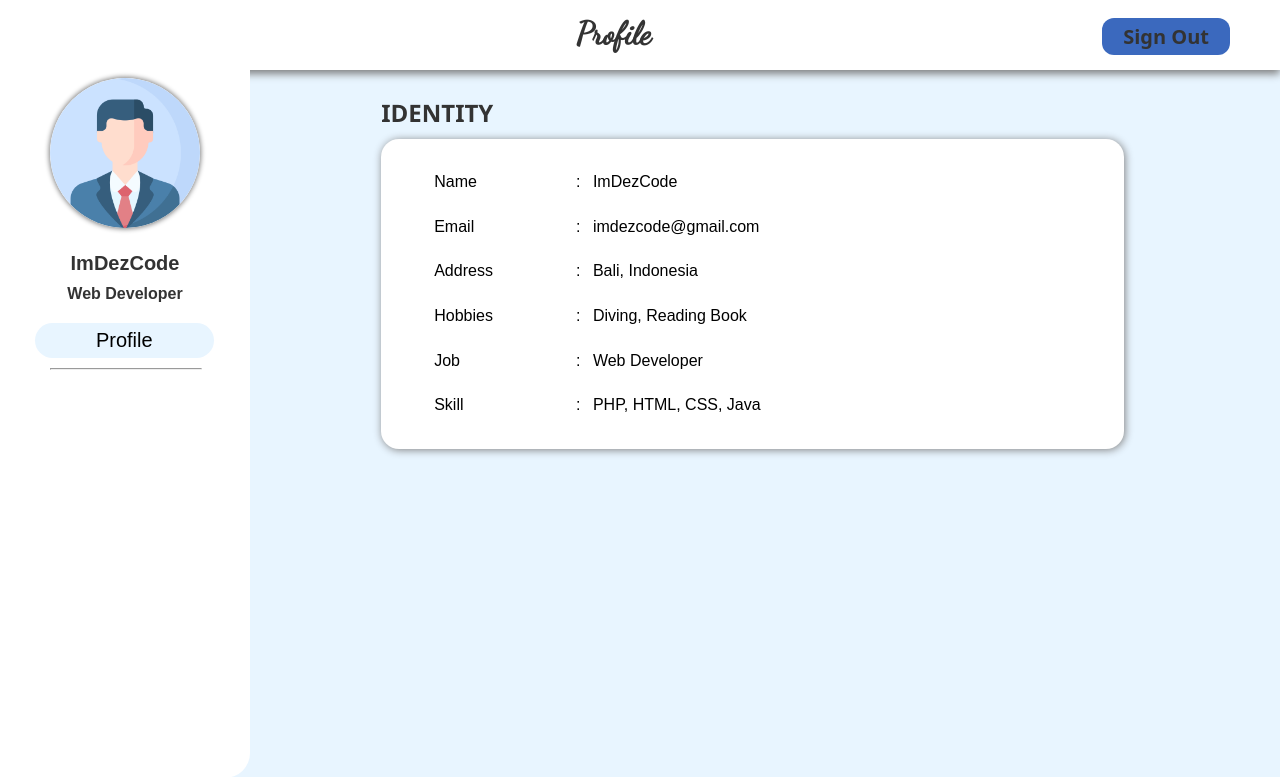
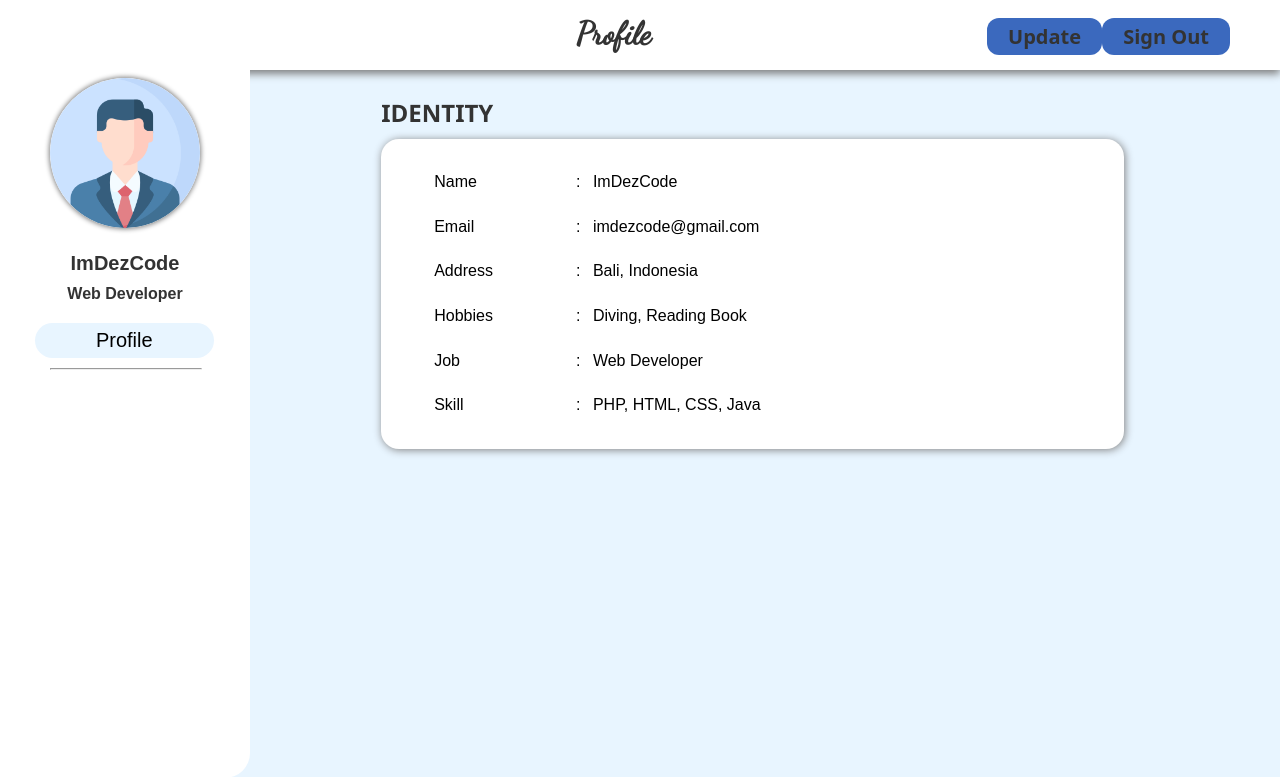
Before and after one commit to zarqizoubir/jobs_adds, a FastAPI app: page /me/ in a window 1280 px wide. Shown: the top 777 px of the page. Run offline with FastAPI, Linux system fonts and the light colour scheme.

Commit message:
finish for now

```diff
--- a/templates/profile/me.html
+++ b/templates/profile/me.html
@@ -7,7 +7,11 @@
 
     <!-- Custom Css -->
     <!-- <link rel="stylesheet" href="style.css" /> -->
-    <link rel="icon" type="image/x-icon" href="/static/favicon/icons8-admin-settings-male-stickers-96.png">
+    <link
+      rel="icon"
+      type="image/x-icon"
+      href="/static/favicon/icons8-admin-settings-male-stickers-96.png"
+    />
     <!-- FontAwesome 5 -->
     <link
       rel="stylesheet"
@@ -23,12 +27,18 @@
 
       <!-- Navbar -->
       <ul>
+
+        <li>
+          <button>
+            <a href="/me/update">
+              <b class="fa fa-sign-out-alt fa-2x"> Update </b>
+            </a>
+          </button>
+        </li>
         <li>
           <button>
             <a href="#sign-out">
-              <b class="fa fa-sign-out-alt fa-2x">
-                Sign Out
-              </b>
+              <b class="fa fa-sign-out-alt fa-2x"> Sign Out </b>
             </a>
           </button>
         </li>
@@ -40,12 +50,7 @@
     <!-- Sidenav -->
     <div class="sidenav">
       <div class="profile">
-        <img
-          src="/static/images/img.png"
-          alt=""
-          width="150"
-          height="150"
-        />
+        <img src="/static/images/img.png" alt="" width="150" height="150" />
 
         <div class="name">ImDezCode</div>
         <div class="job">Web Developer</div>
@@ -102,43 +107,6 @@
           </table>
         </div>
       </div>
-
-      <!-- <h2>SOCIAL MEDIA</h2>
-      <div class="card">
-        <div class="card-body">
-          <i class="fa fa-pen fa-xs edit"></i>
-          <div class="social-media">
-            <span class="fa-stack fa-sm">
-              <i class="fas fa-circle fa-stack-2x"></i>
-              <i class="fab fa-facebook fa-stack-1x fa-inverse"></i>
-            </span>
-            <span class="fa-stack fa-sm">
-              <i class="fas fa-circle fa-stack-2x"></i>
-              <i class="fab fa-twitter fa-stack-1x fa-inverse"></i>
-            </span>
-            <span class="fa-stack fa-sm">
-              <i class="fas fa-circle fa-stack-2x"></i>
-              <i class="fab fa-instagram fa-stack-1x fa-inverse"></i>
-            </span>
-            <span class="fa-stack fa-sm">
-              <i class="fas fa-circle fa-stack-2x"></i>
-              <i class="fab fa-invision fa-stack-1x fa-inverse"></i>
-            </span>
-            <span class="fa-stack fa-sm">
-              <i class="fas fa-circle fa-stack-2x"></i>
-              <i class="fab fa-github fa-stack-1x fa-inverse"></i>
-            </span>
-            <span class="fa-stack fa-sm">
-              <i class="fas fa-circle fa-stack-2x"></i>
-              <i class="fab fa-whatsapp fa-stack-1x fa-inverse"></i>
-            </span>
-            <span class="fa-stack fa-sm">
-              <i class="fas fa-circle fa-stack-2x"></i>
-              <i class="fab fa-snapchat fa-stack-1x fa-inverse"></i>
-            </span>
-          </div>
-        </div>
-      </div> -->
     </div>
     <!-- End -->
   </body>
```
Also changed, not shown: main.db, static/styles/profile.css (line endings or trailing spaces).
